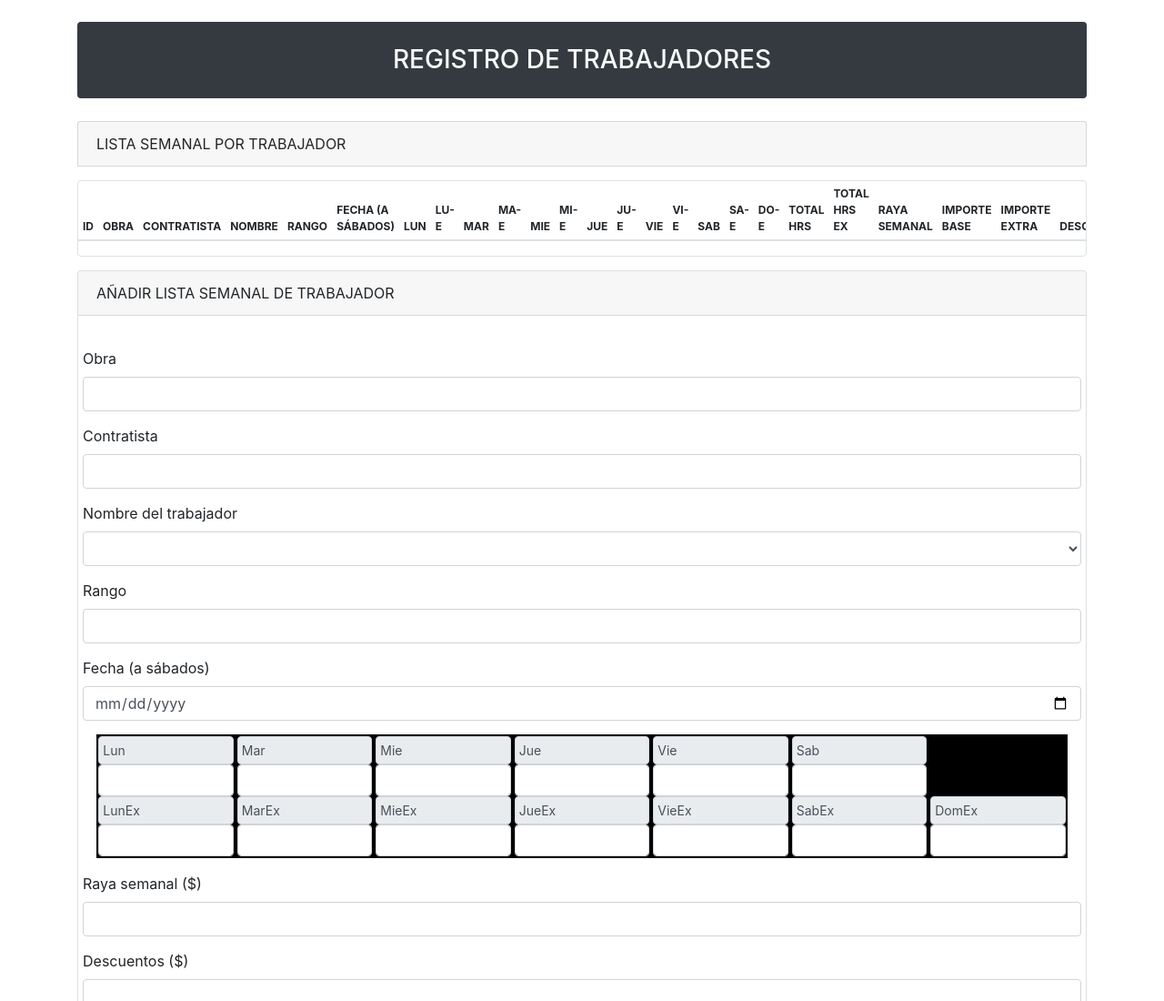
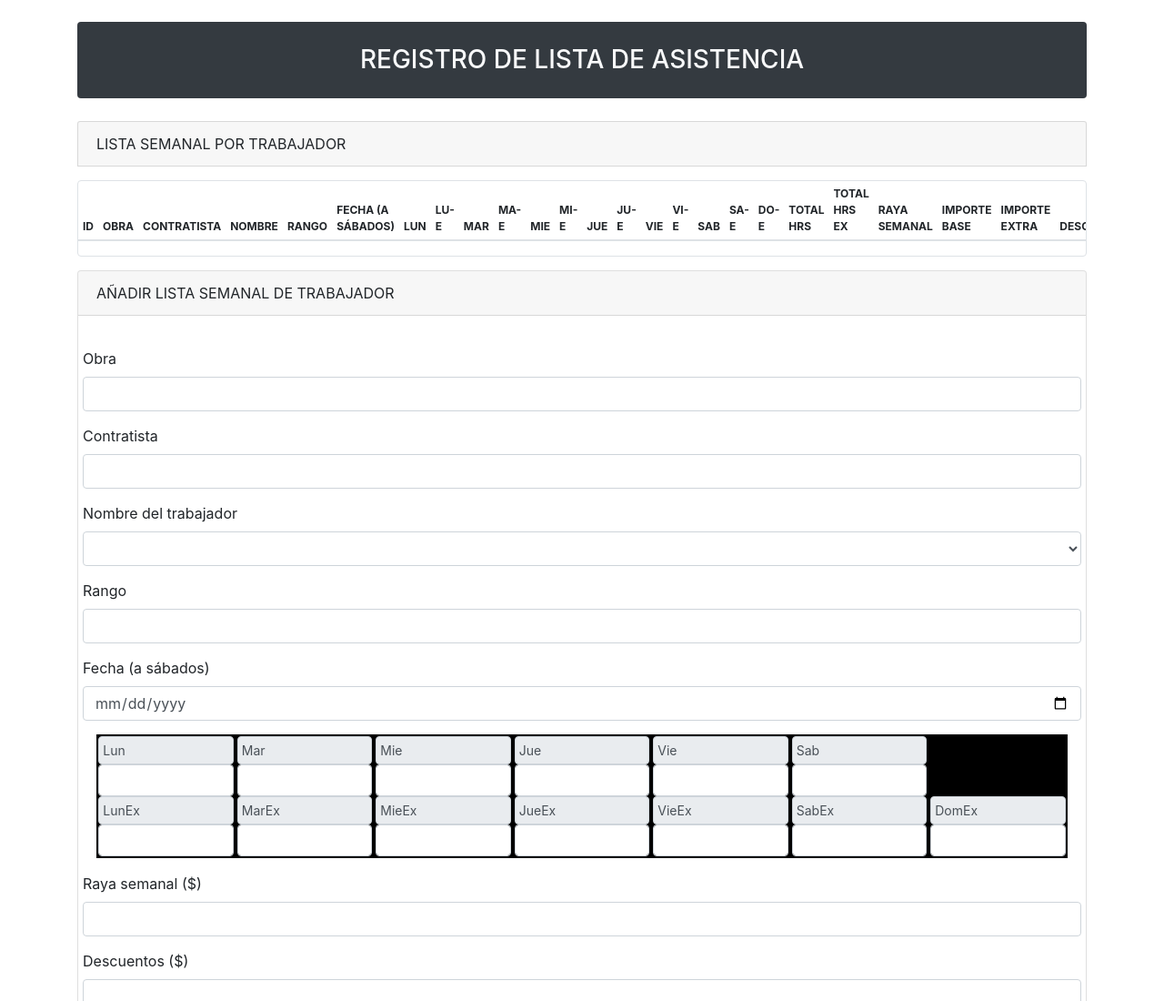
Before and after one commit to ELVANRODRIGUEZ/ASSISTANCE-LIST, a plain HTML site: page index.html in a window 1280 px wide. Shown: the top 1100 px of the page at 91% size. Drawn offline with nearby package versions, Linux system fonts and the light colour scheme; no server answers.

Commit message:
Changing header.

```diff
--- a/index.html
+++ b/index.html
@@ -4,7 +4,7 @@
 <head>
 
   <meta charset="UTF-8">
-  <title>Trabajadores</title>
+  <title>ListaRayas</title>
 
   <!-- jQuery -->
   <script src="https://cdnjs.cloudflare.com/ajax/libs/jquery/3.2.1/jquery.min.js"></script>
@@ -35,7 +35,7 @@
 
 
     <div class="jumbotron jumbotron-fluid bg-dark text-light">
-      <h3 class="text-center">REGISTRO DE TRABAJADORES</h3>
+      <h3 class="text-center">REGISTRO DE LISTA DE ASISTENCIA</h3>
       <!-- <h3 class="text-center"></h3> -->
     </div>
 
```
